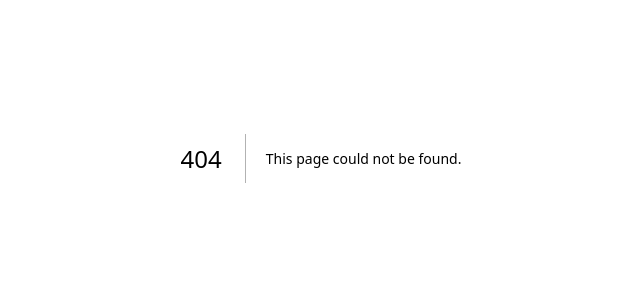
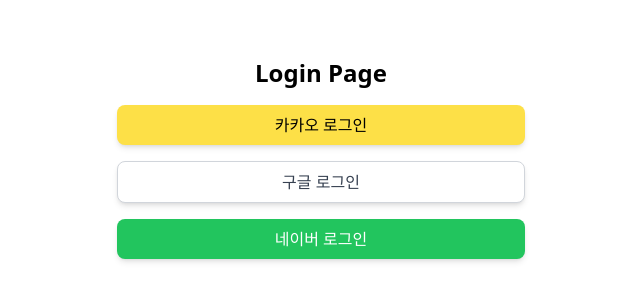
Before and after one commit to picnee/picnee_frontend, a Next.js app: page /login_bm in a window 1280 px wide. Before the commit this address had no page. Shown: the part 242-542 px from the top of the page, without its empty margins (319-959 px from the left). Built offline with nearby package versions, Linux system fonts and the light colour scheme.

Commit message:
feat : 로그인 버튼 구현

```diff
--- /dev/null
+++ b/src/app/(route)/login_bm/page.tsx
@@ -0,0 +1,33 @@
+'use client'
+
+export default function LoginPage() {
+    const goLoginPage = (provider: string) => {
+        window.open(`http://ec2-43-201-110-116.ap-northeast-2.compute.amazonaws.com:8080/oauth2/authorization/${provider}`, '_self');
+    }
+
+    return (
+        <div className="flex flex-col items-center justify-center min-h-screen">
+            <h1 className="text-2xl font-bold mb-4">Login Page</h1>
+            <div className="space-y-4">
+                <button
+                    onClick={() => goLoginPage('kakao')}
+                    className="bg-yellow-300 hover:bg-yellow-400 text-black px-6 py-2 rounded-lg shadow-md transition-colors duration-200 w-full"
+                >
+                    카카오 로그인
+                </button>
+                <button
+                    onClick={() => goLoginPage('google')}
+                    className="bg-white hover:bg-gray-100 text-gray-700 border border-gray-300 px-6 py-2 rounded-lg shadow-md transition-colors duration-200 w-full"
+                >
+                    구글 로그인
+                </button>
+                <button
+                    onClick={() => goLoginPage('naver')}
+                    className="bg-green-500 hover:bg-green-600 text-white px-6 py-2 rounded-lg shadow-md transition-colors duration-200 w-full"
+                >
+                    네이버 로그인
+                </button>
+            </div>
+        </div>
+    )
+}
```
